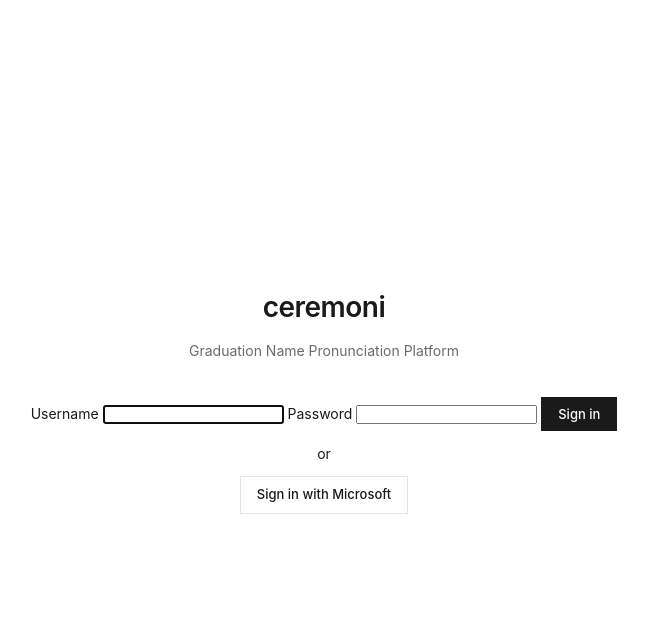
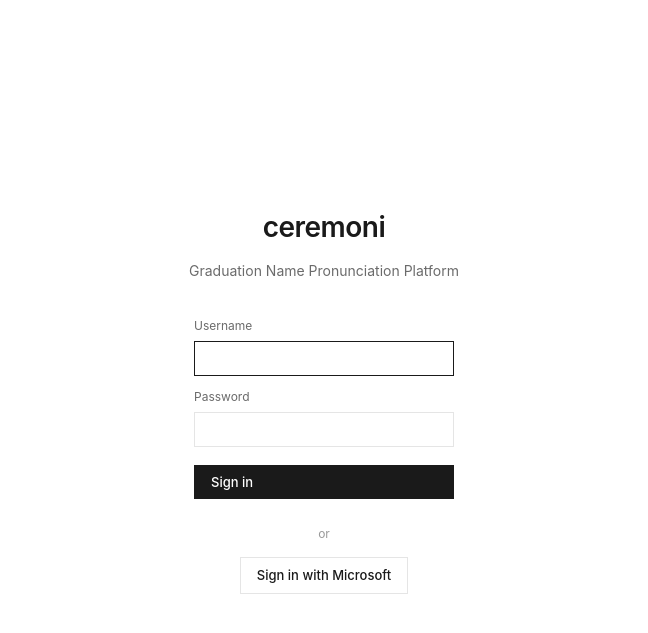
Before and after one commit to lavneethora/ceremoni, a FastAPI app: page /admin in a window 1280 px wide. Shown: the top 633 px of the page, without its empty margins (316-964 px from the left). Run offline with FastAPI, Linux system fonts and the light colour scheme; parts of the project's set-up code (start-up, migrations or seed data) failed here and were passed over.

Commit message:
Style the sign-in form

```diff
--- a/app/static/style.css
+++ b/app/static/style.css
@@ -372,3 +372,49 @@ select:focus {
     opacity: 0.3;
     cursor: default;
 }
+
+/* Sign in */
+.login-form {
+    display: flex;
+    flex-direction: column;
+    gap: 6px;
+    width: 260px;
+}
+
+.login-label {
+    font-size: 12px;
+    color: #6b6b6b;
+}
+
+.login-input {
+    font-family: inherit;
+    font-size: 14px;
+    padding: 8px 10px;
+    border: 1px solid #e5e5e5;
+    background-color: #fff;
+    color: #1a1a1a;
+    margin-bottom: 6px;
+}
+
+.login-input:focus {
+    outline: none;
+    border-color: #1a1a1a;
+}
+
+.login-form .btn {
+    margin-top: 6px;
+}
+
+/* Deliberately the same wording for a wrong username and a wrong password,
+   so the form cannot be used to find out which accounts exist. */
+.login-error {
+    color: #a12d2d;
+    font-size: 13px;
+    margin-bottom: 4px;
+}
+
+.login-divider {
+    color: #9a9a9a;
+    font-size: 12px;
+    margin: 14px 0 2px;
+}
```
